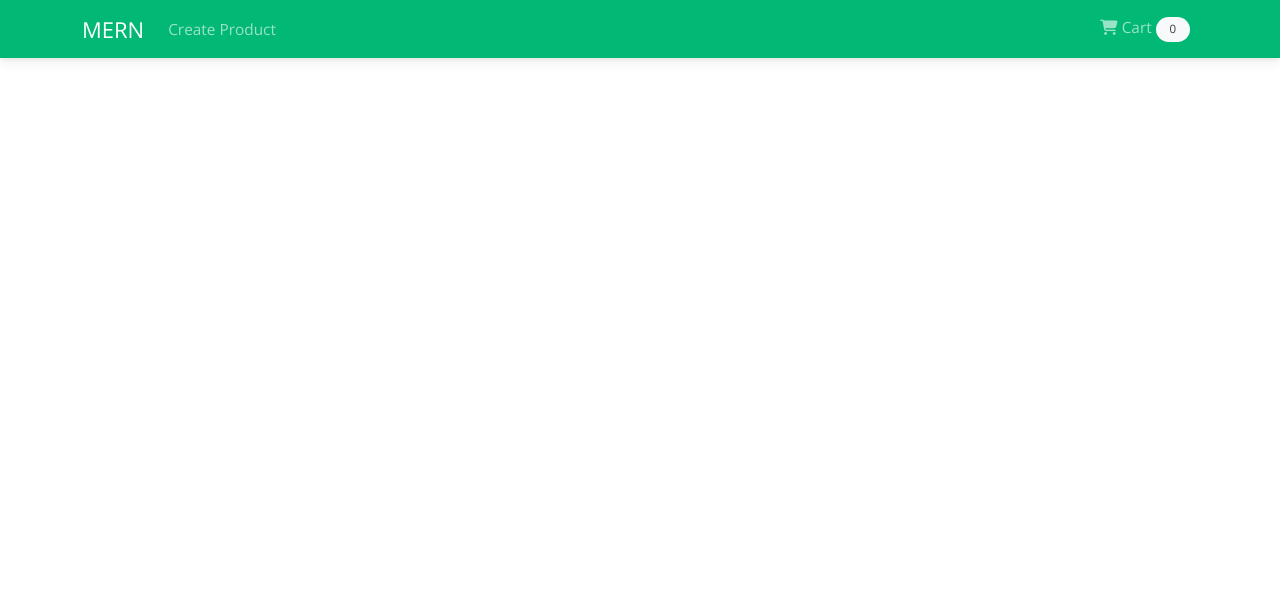
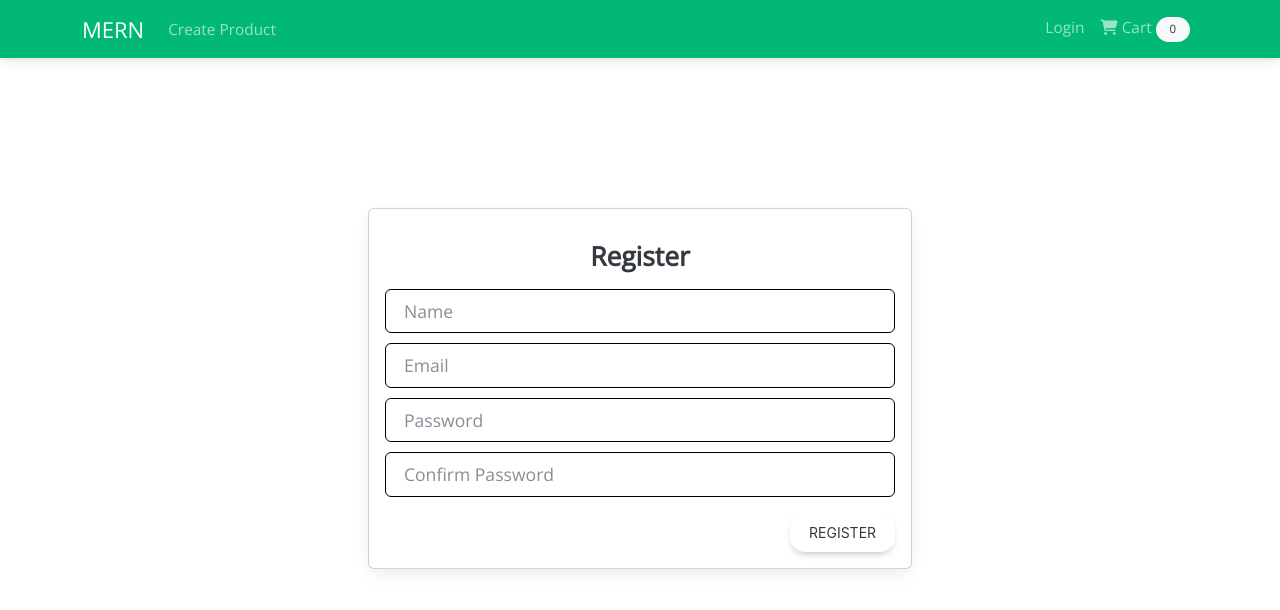
Before and after one commit to NakkaGS/React_NodeJS, a React (Create React App) app in the folder frontend/: page /register in a window 1280 px wide. Shown: the top 610 px of the page. Built offline with nearby package versions, Linux system fonts and the light colour scheme.

Commit message:
Register Screen

```diff
--- a/frontend/src/App.js
+++ b/frontend/src/App.js
@@ -11,6 +11,8 @@ import HomeScreen from './screens/HomeScreen';
 import ProductDetailScreen from './screens/ProductDetailScreen';
 import ProductCreateScreen from './screens/ProductCreateScreen';
 import CartScreen from './screens/CartScreen';
+import RegisterScreen from './screens/RegisterScreen';
+import LoginScreen from './screens/LoginScreen';
 
 function App() {
   return (
@@ -23,6 +25,8 @@ function App() {
           <Route path='product/:id' element={<ProductDetailScreen/>} />
           <Route path='product/create' element={<ProductCreateScreen/>} />
           <Route path='cart' element={<CartScreen/>}/>
+          <Route path='register' element={<RegisterScreen/>}/>
+          <Route path='login' element={<LoginScreen/>}/>
 
         </Routes>
       </div>
--- a/frontend/src/components/Header.js
+++ b/frontend/src/components/Header.js
@@ -23,6 +23,7 @@ function Header() {
           </Nav>
 
           <Nav className="float-end">
+            <Nav.Link href='/login'>Login</Nav.Link>
             <Nav.Link href='/cart'>
               <i className="fas fa-shopping-cart"></i> Cart <Badge pill bg="light" text="dark">{cartItems.length}</Badge>
             </Nav.Link>
--- a/frontend/src/index.css
+++ b/frontend/src/index.css
@@ -173,3 +173,9 @@ button.light:hover {
     padding: 0 10px;
   }
 }
+
+input{
+  box-shadow: none !important;
+  margin-top: 10px !important;
+  border: 1px solid #000 !important;
+}
--- /dev/null
+++ b/frontend/src/screens/LoginScreen.js
@@ -0,0 +1,9 @@
+import React from 'react'
+
+function LoginScreen() {
+  return (
+    <div>LoginScreen</div>
+  )
+}
+
+export default LoginScreen
--- /dev/null
+++ b/frontend/src/screens/RegisterScreen.js
@@ -0,0 +1,51 @@
+import React, {useState} from 'react'
+
+function RegisterScreen() {
+
+    const[name,setName] = useState('')
+    const[email,setEmail] = useState('')
+    const[password, setPassword] = useState('')
+    const[confirmPassword,setConfirmPassword] = useState('')
+
+    function register(e) {
+
+        e.preventDefault()
+
+        const user = {
+            name: name,
+            email: email,
+            password: password
+        }
+        if(password === confirmPassword){
+
+        } else {
+            alert('Passwords not matched')
+        }
+
+    }
+
+
+    return (
+        <div>
+            <div className="row d-flex justify-content-center">
+                <div className="col-md-5 card p-3" style={{marginTop:'150px'}}>
+                    <div className="div">
+                        <h4 className='text-center m-3'>Register</h4>
+                        <form onSubmit={register}>
+                            <input type="text" placeholder='Name' required className='form-control' value={name} onChange={(e) => setName(e.target.value)} />
+                            <input type="text" placeholder='Email' required className='form-control' value={email} onChange={(e) => setEmail(e.target.value)} />
+                            <input type="text" placeholder='Password' required className='form-control' value={password} onChange={(e) => setPassword(e.target.value)} />
+                            <input type="text" placeholder='Confirm Password' required className='form-control' value={confirmPassword} onChange={(e) => setConfirmPassword(e.target.value)} />
+                            <div className="d-flex align-items-end flex-column">
+                                <button type='submit' className='btn mt-3'>Register</button>
+                            </div>
+                        </form>
+
+                    </div>
+                </div>
+            </div>
+        </div>
+    )
+}
+
+export default RegisterScreen
```
